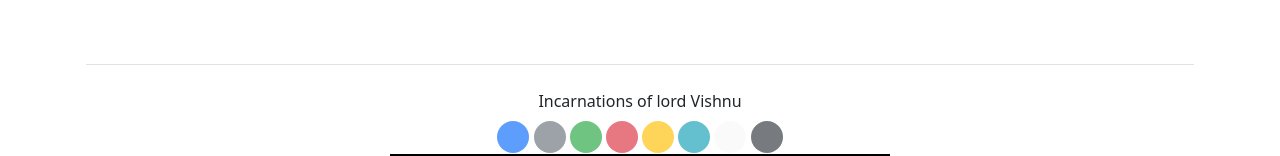
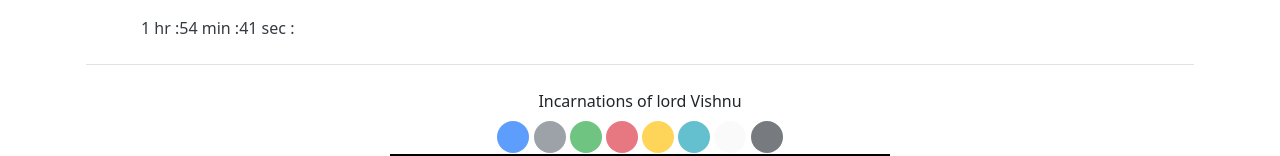
Before and after one commit to sreenathyadavk/vishnu, a plain HTML site: page index.html in a window 1280 px wide. Shown: the top 156 px of the page. Drawn offline with nearby package versions, Linux system fonts and the light colour scheme; a web font is replaced by a local one.

Commit message:
Update index.html

```diff
--- a/index.html
+++ b/index.html
@@ -17,9 +17,12 @@
 </head>
 <body>
     <div class="container">
-        <header class="d-flex flex-wrap align-items-center justify-content-center justify-content-md-between py-3 mb-4 border-bottom">
-          <a href="/" class="d-flex align-items-center col-md-3 mb-2 mb-md-0 text-dark text-decoration-none">
+         <header class="d-flex flex-wrap align-items-center justify-content-center justify-content-md-between py-3 mb-4 border-bottom">
+          <a class="d-flex align-items-center col-md-3 mb-2 mb-md-0 text-dark text-decoration-none">
             <svg class="bi me-2" width="40" height="32" role="img" aria-label="Bootstrap"><use xlink:href="#bootstrap"></use></svg>
+            <label id="hr"></label>
+            <label id="min"></label>
+            <label id="sec"></label>
           </a>
 
           <ul class="nav col-12 col-md-auto mb-2 justify-content-center mb-md-0">
```
